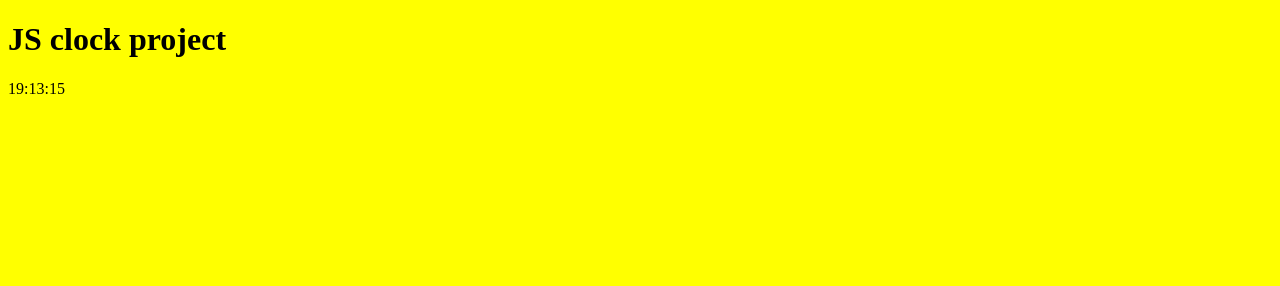
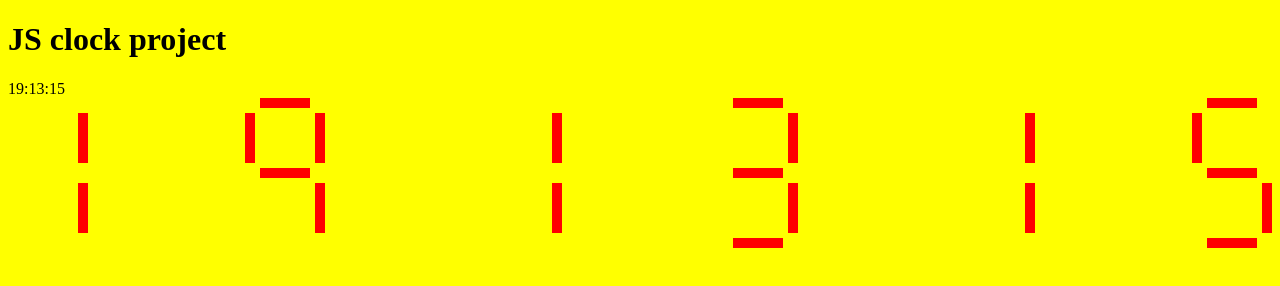
Before and after one commit to alexseymourdev/js-clock, a plain HTML site: page index.html in a window 1280 px wide. Drawn offline with Linux system fonts and the light colour scheme.

Commit message:
adding JS to represent digital clock

```diff
--- a/css/styles.css
+++ b/css/styles.css
@@ -1,5 +1,9 @@
 body{
     background:yellow;
+}
+.digitalClockContainer{
+    display:flex;
+    justify-content: space-between;
 }
 .digitalNumberContainer{
     position:relative;
@@ -9,10 +13,12 @@ body{
 .vertical{
     width:10px;
     height:50px;
+    background:red;
 }
 .horizontal{
     width:50px;
     height:10px;
+    background:red;
 }
 .output1{
     position: absolute;
@@ -28,7 +34,6 @@ body{
     position: absolute;
     top:15px;
     right:0;
-    background:none;
 }
 .output4{
     position: absolute;
@@ -39,7 +44,6 @@ body{
     position: absolute;
     bottom:15px;
     left:0px;
-    background:none;
 }
 .output6{
     position: absolute;
--- a/index.html
+++ b/index.html
@@ -12,6 +12,7 @@
 <body>
     <h1>JS clock project</h1>
     <div class="clockOutput"></div>
+    <div class="digitalClockContainer">
         <div class="digitalNumberContainer">
             <div class="output1 vertical"></div>
             <div class="output2 horizontal"></div>
@@ -21,6 +22,52 @@
             <div class="output6 vertical"></div>
             <div class="output7 horizontal"></div>
         </div>
+        <div class="digitalNumberContainer">
+            <div class="output1 vertical"></div>
+            <div class="output2 horizontal"></div>
+            <div class="output3 vertical"></div>
+            <div class="output4 horizontal"></div>
+            <div class="output5 vertical"></div>
+            <div class="output6 vertical"></div>
+            <div class="output7 horizontal"></div>
+        </div>
+        <div class="digitalNumberContainer">
+            <div class="output1 vertical"></div>
+            <div class="output2 horizontal"></div>
+            <div class="output3 vertical"></div>
+            <div class="output4 horizontal"></div>
+            <div class="output5 vertical"></div>
+            <div class="output6 vertical"></div>
+            <div class="output7 horizontal"></div>
+        </div>
+        <div class="digitalNumberContainer">
+            <div class="output1 vertical"></div>
+            <div class="output2 horizontal"></div>
+            <div class="output3 vertical"></div>
+            <div class="output4 horizontal"></div>
+            <div class="output5 vertical"></div>
+            <div class="output6 vertical"></div>
+            <div class="output7 horizontal"></div>
+        </div>
+        <div class="digitalNumberContainer">
+            <div class="output1 vertical"></div>
+            <div class="output2 horizontal"></div>
+            <div class="output3 vertical"></div>
+            <div class="output4 horizontal"></div>
+            <div class="output5 vertical"></div>
+            <div class="output6 vertical"></div>
+            <div class="output7 horizontal"></div>
+        </div>
+        <div class="digitalNumberContainer">
+            <div class="output1 vertical"></div>
+            <div class="output2 horizontal"></div>
+            <div class="output3 vertical"></div>
+            <div class="output4 horizontal"></div>
+            <div class="output5 vertical"></div>
+            <div class="output6 vertical"></div>
+            <div class="output7 horizontal"></div>
+        </div>
+    </div>
     <script src="js/scripts.js"></script>
 </body>
 </html>
--- a/js/scripts.js
+++ b/js/scripts.js
@@ -1,3 +1,5 @@
+let container = document.querySelectorAll('.digitalNumberContainer');
+
 function outputTime() {
     setTimeout(getCurrentTime, 200);
 }
@@ -13,7 +15,9 @@ function getCurrentTime(){
     //set the current time as hours, minutes and seconds
     let time = hours + ":" + minutes + ":" + seconds;
     // console.log(time);
-    // outputTimeVisualization(hours,'hours');
+    outputTimeVisualization(hours,'hours');
+    outputTimeVisualization(minutes,'minutes');
+    outputTimeVisualization(seconds,'seconds');
     //get clock output HTML object
     let output = document.querySelector('.clockOutput');
     // console.log(output);
@@ -25,25 +29,72 @@ function getCurrentTime(){
 // Begins
 outputTime();
 
-// function outputTimeVisualization(time,type){
-//     switch(type){
-//         case 'hour':
-//             //output to 0 and 1
-//             //below is an example for 12am
-//             updateDigitalNumberDisplay(0,1);
-//             updateDigitalNumberDisplay(1,2);
+function outputTimeVisualization(time,type){
+    time = time.toString();
+    if(time.length == 1){
+        time = '0' + time;
+    }
+    switch(type){
+        case 'hours':
+            //output to 0 and 1
+            updateDigitalNumberDisplay(time[0],container[0]);
+            updateDigitalNumberDisplay(time[1],container[1]);
+            break;
+        case 'minutes':
+            //output to 2 and 3
+            updateDigitalNumberDisplay(time[0],container[2]);
+            updateDigitalNumberDisplay(time[1],container[3]);
+            break;
+        case 'seconds':
+            // output to 4 and 5
+            updateDigitalNumberDisplay(time[0],container[4]);
+            updateDigitalNumberDisplay(time[1],container[5]);
+            break;
+    }
+}
 
-//             break;
-//         case 'minute':
-//             //output to 2 and 3
-//             break;
-//         case 'second':
-//             // output to 4 and 5
-//             break;
-//     }
-// }
-// function updateDigitalNumberDisplay(key,number){
-//     let arrDisplays = document.querySelector('.digitalDisplay');
-//     let currentContainer = arrDisplays[key];
+let arrOutputs = [
+    [1,2,3,5,6,7],
+    [3,6],
+    [2,3,4,5,7],
+    [2,3,4,6,7],
+    [1,3,4,6],
+    [2,1,4,6,7],
+    [1,4,5,6,7],
+    [2,3,6],
+    [1,2,3,4,5,6,7],
+    [1,2,3,4,6]
+];
 
-// }
+function updateDigitalNumberDisplay(number,container){
+
+    arrLightUp = arrOutputs[number];
+    for(counter=0; counter < container.childNodes.length; counter++){
+        let currentOutput = container.childNodes[counter];
+        if(currentOutput.style){
+            currentOutput.style.background = 'none';
+        }
+        for(x=0; x < arrLightUp.length; x++){
+            // console.log(arrLightUp[x]);
+            let elementToLight = 'output'+arrLightUp[x];
+            // console.log(elementToLight);
+            if(currentOutput.classList){
+
+                if(currentOutput.classList.contains(elementToLight)){
+                    currentOutput.style.background = 'red';
+                }
+            }
+            // console.log(container.childNodes[counter].classList);
+        }
+    }
+}
+
+// updateDigitalNumberDisplay(1,container[0]);
+// updateDigitalNumberDisplay(2,container[1]);
+// updateDigitalNumberDisplay(3,container[2]);
+// updateDigitalNumberDisplay(4,container[3]);
+// updateDigitalNumberDisplay(5,container[4]);
+// updateDigitalNumberDisplay(6,container[5]);
+// // updateDigitalNumberDisplay(7);
+// updateDigitalNumberDisplay(8);
+// updateDigitalNumberDisplay(9);
```
Lines whose indentation alone changed are shown as unchanged.
